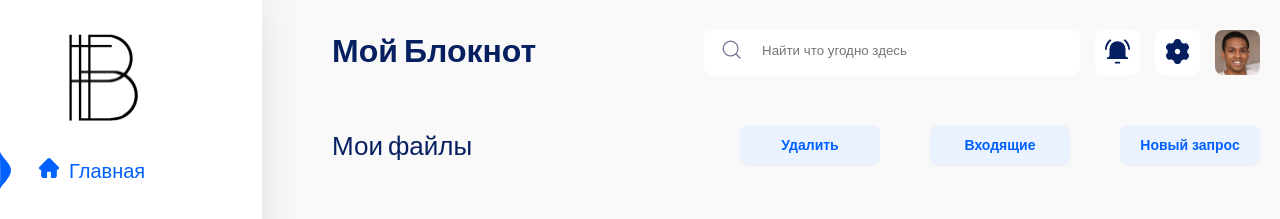
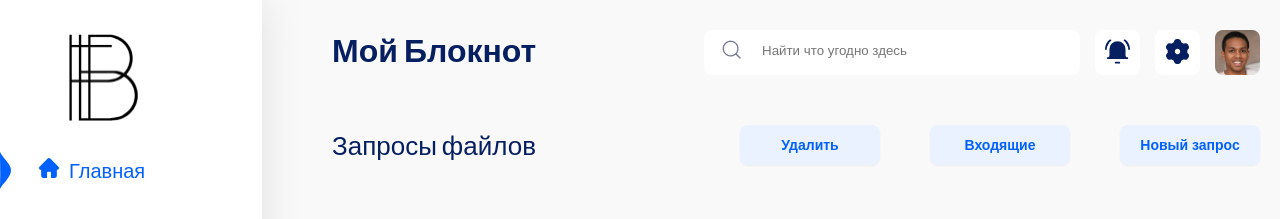
Before and after one commit to Kkotlyar777/Blocknot, a Next.js app: page /FilesRequest in a window 1280 px wide. Shown: the top 219 px of the page. Built offline with nearby package versions, Linux system fonts and the light colour scheme.

Commit message:
AddFileReqestFix

```diff
--- a/src/app/FilesRequest/page.tsx
+++ b/src/app/FilesRequest/page.tsx
@@ -11,7 +11,7 @@ export default function requests() {
     <div className={styles.mainCont}>
       <div className={styles.upCont}>
         <div className={styles.conth2}>
-          <h2 className={styles.h2}>Мои файлы</h2>
+          <h2 className={styles.h2}>Запросы файлов</h2>
         </div>
         <button className={styles.mainBtn}>Удалить</button>
         <button className={styles.mainBtn1}>Входящие</button>
```
